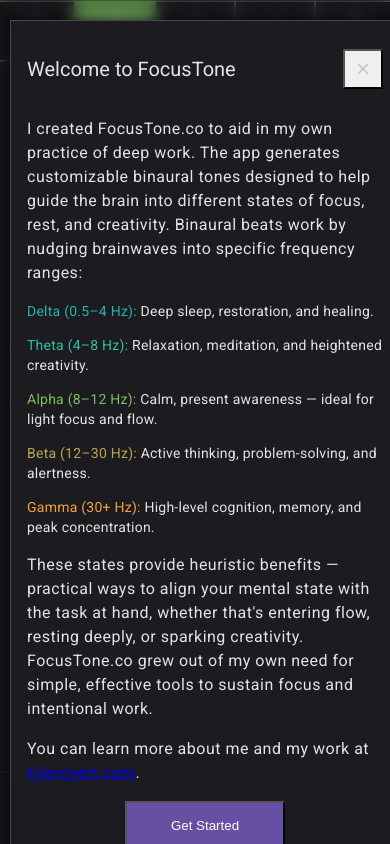
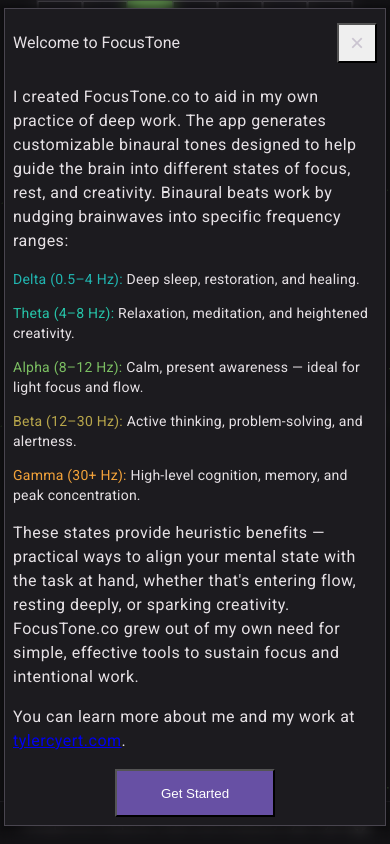
Before and after one commit to tylercyert/focustones, a React (Vite) app: page / in a window 390 px wide. Built offline with nearby package versions, Linux system fonts and the light colour scheme.

Commit message:
Fixed positioning errors and resonsiveness

```diff
--- a/src/App.tsx
+++ b/src/App.tsx
@@ -129,9 +129,9 @@
         backdropFilter: 'blur(8px)',
         borderTop: '1px solid #49454F',
         textAlign: 'center',
-        padding: '16px 24px',
-        fontSize: '14px',
-        lineHeight: '20px',
+        padding: '12px 16px',
+        fontSize: '13px',
+        lineHeight: '18px',
         fontWeight: 400,
         letterSpacing: '0.25px',
         color: '#CAC4D0'
@@ -200,7 +200,7 @@
                 {/* Carrier Frequency */}
                 <div className="mb-6">
                   <h4 className="md-title-medium text-on-surface-variant mb-3 text-center">Carrier Frequency</h4>
-                  <div className="flex gap-2 flex-wrap justify-center">
+                  <div className="flex gap-1 sm:gap-2 flex-wrap justify-center">
                     {[174, 220, 256, 320, 432].map((freq) => (
                       <button
                         key={freq}
@@ -210,7 +210,7 @@
                         }`}
                         style={{
                           minHeight: '44px',
-                          minWidth: '70px',
+                          minWidth: '60px',
                           backgroundColor: carrierHz === freq ? 'var(--md-sys-color-primary)' : 'transparent',
                           borderColor: carrierHz === freq ? 'var(--md-sys-color-primary)' : 'var(--md-sys-color-outline)',
                           color: carrierHz === freq ? 'white' : 'var(--md-sys-color-primary)'
@@ -225,7 +225,7 @@
                 {/* Brainwave Band Selector */}
                 <div className="mb-6">
                   <h4 className="md-title-medium text-on-surface-variant mb-3 text-center">Brainwave Band</h4>
-                  <div className="flex gap-2 flex-wrap justify-center">
+                  <div className="flex gap-1 sm:gap-2 flex-wrap justify-center">
                     {Object.entries(BAND_RANGES).map(([key, config]) => (
                       <button
                         key={key}
@@ -238,14 +238,25 @@
                           borderColor: band === key ? config.color : "var(--md-sys-color-outline)",
                           color: band === key ? "white" : "var(--md-sys-color-primary)",
                           minHeight: '44px',
-                          width: '80px'
+                          width: '70px'
                         }}
                       >
-                        {key === "delta" ? "δ Delta" :
-                         key === "theta" ? "θ Theta" :
-                         key === "alpha" ? "α Alpha" :
-                         key === "beta" ? "β Beta" :
-                         key === "gamma" ? "γ Gamma" : key}
+                        <div className="flex flex-col items-center">
+                          <div className="text-lg font-bold">
+                            {key === "delta" ? "δ" :
+                             key === "theta" ? "θ" :
+                             key === "alpha" ? "α" :
+                             key === "beta" ? "β" :
+                             key === "gamma" ? "γ" : key}
+                          </div>
+                          <div className="text-xs">
+                            {key === "delta" ? "Delta" :
+                             key === "theta" ? "Theta" :
+                             key === "alpha" ? "Alpha" :
+                             key === "beta" ? "Beta" :
+                             key === "gamma" ? "Gamma" : key}
+                          </div>
+                        </div>
                       </button>
                     ))}
                   </div>
--- a/src/components/SphereViz.tsx
+++ b/src/components/SphereViz.tsx
@@ -277,12 +277,33 @@
     }
     animate();
 
-    function onResize() {
-      if (!rendererRef.current || !cameraRef.current) return;
+    // Track previous dimensions to detect actual changes
+    let lastWidth = container.clientWidth;
+    let lastHeight = container.clientHeight;
+
+    // Define resize function that can access all necessary refs
+    const handleResize = () => {
+      if (!rendererRef.current || !cameraRef.current || !sceneRef.current) return;
 
       // Get the actual container dimensions
       const w = container.clientWidth;
       const h = container.clientHeight;
+
+      // Check if dimensions actually changed
+      if (w === lastWidth && h === lastHeight) {
+        return; // No change, skip resize
+      }
+
+      // Update stored dimensions
+      lastWidth = w;
+      lastHeight = h;
+
+      console.log('SphereViz dimensions changed:', {
+        oldWidth: lastWidth,
+        oldHeight: lastHeight,
+        newWidth: w,
+        newHeight: h
+      });
 
       // Update camera aspect ratio
       cameraRef.current.aspect = w / h;
@@ -291,7 +312,7 @@
       // Update renderer size
       rendererRef.current.setSize(w, h, false);
 
-      // Ensure camera is perfectly centered
+      // Ensure camera is perfectly centered and at correct distance
       const targetZ = computeTargetCameraZ(scaleRef.current);
       cameraRef.current.position.z = targetZ;
       cameraRef.current.position.x = 0;
@@ -299,22 +320,105 @@
       cameraRef.current.lookAt(0, 0, 0);
 
       // Force a render to update immediately
-      rendererRef.current.render(scene, camera);
-    }
+      rendererRef.current.render(sceneRef.current, cameraRef.current);
+
+      // Log resize for debugging (remove in production)
+      console.log('SphereViz resized:', { width: w, height: h, cameraZ: targetZ });
+    };
 
     // Use ResizeObserver for more reliable resize detection
-    const resizeObserver = new ResizeObserver(() => {
-      // Debounce resize events to avoid excessive calls
+    const resizeObserver = new ResizeObserver((entries) => {
+      // Log what ResizeObserver detected
+      entries.forEach(entry => {
+        console.log('ResizeObserver detected change:', {
+          contentRect: entry.contentRect,
+          borderBoxSize: entry.borderBoxSize,
+          contentBoxSize: entry.contentBoxSize
+        });
+      });
+
+      // Immediate resize for immediate feedback
+      handleResize();
+
+      // Debounced resize for performance optimization
       clearTimeout(resizeTimeout);
-      resizeTimeout = setTimeout(onResize, 16); // ~60fps
+      resizeTimeout = setTimeout(handleResize, 100);
     });
     resizeObserver.observe(container);
 
     // Also listen to window resize for compatibility
-    window.addEventListener("resize", onResize);
+    let lastViewportHeight = window.innerHeight;
+    let lastViewportWidth = window.innerWidth;
+
+    const handleWindowResize = () => {
+      console.log('Window resize event fired');
+
+      const currentHeight = window.innerHeight;
+      const currentWidth = window.innerWidth;
+      const heightChanged = currentHeight !== lastViewportHeight;
+      const widthChanged = currentWidth !== lastViewportWidth;
+
+      if (heightChanged) {
+        console.log('Viewport height changed:', { old: lastViewportHeight, new: currentHeight });
+        lastViewportHeight = currentHeight;
+
+        // Force container to update its dimensions
+        if (mountRef.current) {
+          mountRef.current.style.height = `${currentHeight}px`;
+          mountRef.current.style.width = `${currentWidth}px`;
+        }
+
+        // Force immediate resize for height changes
+        handleResize();
+      }
+
+      if (widthChanged) {
+        console.log('Viewport width changed:', { old: lastViewportWidth, new: currentWidth });
+        lastViewportWidth = currentWidth;
+      }
+
+      // Always do immediate resize for any resize event
+      handleResize();
+
+      // Debounced resize for performance
+      clearTimeout(resizeTimeout);
+      resizeTimeout = setTimeout(handleResize, 100);
+    };
+
+    window.addEventListener("resize", handleWindowResize);
+
+    // Handle orientation changes specifically
+    window.addEventListener("orientationchange", () => {
+      console.log('Orientation change detected');
+      // Wait for orientation change to complete, then resize
+      setTimeout(handleResize, 300);
+    });
+
+    // Listen for visual viewport changes (mobile keyboard, etc.)
+    let visualViewportListener: (() => void) | null = null;
+    if ('visualViewport' in window) {
+      const visualViewport = (window as any).visualViewport;
+      visualViewportListener = () => {
+        console.log('Visual viewport changed:', {
+          width: visualViewport.width,
+          height: visualViewport.height,
+          scale: visualViewport.scale
+        });
+
+        // Force container update
+        if (mountRef.current) {
+          mountRef.current.style.height = `${visualViewport.height}px`;
+          mountRef.current.style.width = `${visualViewport.width}px`;
+        }
+
+        // Force resize
+        handleResize();
+      };
+      visualViewport.addEventListener('resize', visualViewportListener);
+    }
 
     // Initial resize to ensure perfect centering after container is fully rendered
-    setTimeout(onResize, 100);
+    setTimeout(handleResize, 100);
 
     let resizeTimeout: number;
 
@@ -322,7 +426,15 @@
       cancelAnimationFrame(animationId);
       clearTimeout(resizeTimeout);
       resizeObserver.disconnect();
-      window.removeEventListener("resize", onResize);
+      window.removeEventListener("resize", handleWindowResize);
+      window.removeEventListener("orientationchange", handleResize);
+
+      // Clean up visual viewport listener
+      if (visualViewportListener && 'visualViewport' in window) {
+        const visualViewport = (window as any).visualViewport;
+        visualViewport.removeEventListener('resize', visualViewportListener);
+      }
+
       renderer.domElement.removeEventListener("pointermove", onPointerMove);
       renderer.domElement.removeEventListener("click", onClick);
       renderer.dispose();
@@ -355,6 +467,15 @@
     <div
       ref={mountRef}
       className="relative w-full h-full select-none"
+      style={{
+        width: '100vw',
+        height: '100vh',
+        position: 'fixed',
+        top: 0,
+        left: 0,
+        right: 0,
+        bottom: 0
+      }}
       role="button"
       aria-label="Binaural sphere visualizer. Click to play or stop."
       tabIndex={0}
--- a/src/components/WaveTypeSelector.tsx
+++ b/src/components/WaveTypeSelector.tsx
@@ -6,8 +6,8 @@
 
   return (
     <div className="absolute bottom-20 left-1/2 -translate-x-1/2 z-50 pointer-events-auto">
-      <div className="bg-surface/80 backdrop-blur-md p-4 border border-outline-variant shadow-lg">
-        <div className="flex gap-3 items-center">
+      <div className="bg-surface/80 backdrop-blur-md p-1 sm:p-3 md:p-4 border border-outline-variant shadow-lg">
+        <div className="flex gap-0.5 sm:gap-2 md:gap-3 items-center justify-center">
           {Object.entries(BAND_RANGES).map(([key, config]) => (
             <button
               key={key}
@@ -17,7 +17,7 @@
               }}
               className={`md-button ${
                 band === key ? "md-button-filled" : "md-button-outlined"
-              } flex-col items-center justify-center w-[80px] h-[60px]`}
+              } flex-col items-center justify-center w-[45px] h-[40px] sm:w-[60px] sm:h-[50px] md:w-[80px] md:h-[60px]`}
               style={{
                 backgroundColor: band === key ? config.color : "transparent",
                 borderColor: band === key ? config.color : "var(--md-sys-color-outline)",
@@ -26,28 +26,28 @@
               aria-label={`Select ${key} brainwave band (${config.min}-${config.max} Hz)`}
             >
               <div className="md-title-large mb-1">{config.color === "#21B5B0" ? "δ" : config.color === "#26C3A8" ? "θ" : config.color === "#7BBE62" ? "α" : config.color === "#B8A64B" ? "β" : "γ"}</div>
-              <div className="md-label-small">{key.charAt(0).toUpperCase() + key.slice(1)}</div>
+              <div className="md-label-small hidden sm:block">{key.charAt(0).toUpperCase() + key.slice(1)}</div>
             </button>
           ))}
 
           {/* Settings Button - matches exact styling of brainwave band buttons */}
           <button
             onClick={() => window.dispatchEvent(new CustomEvent('openSettings'))}
-            className="md-button md-button-outlined flex-col items-center justify-center w-[80px] h-[60px]"
+            className="md-button md-button-outlined flex-col items-center justify-center w-[45px] h-[40px] sm:w-[60px] sm:h-[50px] md:w-[80px] md:h-[60px]"
             aria-label="Open settings"
           >
             <div className="md-title-large mb-1">⚙</div>
-            <div className="md-label-small">Settings</div>
+            <div className="md-label-small hidden sm:block">Settings</div>
           </button>
 
           {/* About Button - matches exact styling of brainwave band buttons */}
           <button
             onClick={() => window.dispatchEvent(new CustomEvent('openAbout'))}
-            className="md-button md-button-outlined flex-col items-center justify-center w-[80px] h-[60px]"
+            className="md-button md-button-outlined flex-col items-center justify-center w-[45px] h-[40px] sm:w-[60px] sm:h-[50px] md:w-[80px] md:h-[60px]"
             aria-label="About FocusTone"
           >
             <div className="md-title-large mb-1">ℹ</div>
-            <div className="md-label-small">About</div>
+            <div className="md-label-small hidden sm:block">About</div>
           </button>
         </div>
       </div>
--- a/src/index.css
+++ b/src/index.css
@@ -151,6 +151,8 @@
   align-items: center !important;
   pointer-events: auto !important;
   backdrop-filter: blur(8px) !important;
+  padding: 16px !important;
+  box-sizing: border-box !important;
 }
 
 .settings-modal-content {
@@ -163,10 +165,11 @@
     0 var(--md-sys-elevation-level1) 2px 4px rgba(0, 0, 0, 0.12),
     0 var(--md-sys-elevation-level2) 4px 8px rgba(0, 0, 0, 0.12) !important;
   width: 560px !important;
-  max-width: 90vw !important;
+  max-width: calc(100vw - 32px) !important;
   position: relative !important;
   border: 1px solid var(--md-sys-color-outline-variant) !important;
   pointer-events: auto !important;
+  margin: auto !important;
 }
 
 .settings-modal-content .close-button {
@@ -197,34 +200,101 @@
 /* Mobile Responsive Settings */
 @media (max-width: 640px) {
   .settings-modal-overlay {
-    padding: 10px !important;
+    padding: 8px !important;
     align-items: flex-start !important;
-    padding-top: 20px !important;
+    padding-top: 16px !important;
   }
 
   .settings-modal-content {
     width: 100% !important;
-    max-width: 100% !important;
-    max-height: calc(100vh - 40px) !important;
+    max-width: calc(100vw - 16px) !important;
+    max-height: calc(100vh - 32px) !important;
     margin: 0 !important;
-    padding: 16px !important;
+    padding: 12px !important;
   }
 
   .settings-modal-content h3 {
-    font-size: 1.25rem !important;
-    line-height: 1.5rem !important;
+    font-size: 1.125rem !important;
+    line-height: 1.375rem !important;
   }
 
   .settings-modal-content h4 {
+    font-size: 0.875rem !important;
+    line-height: 1.125rem !important;
+  }
+
+  .settings-modal-content .md-button {
+    padding: 6px 8px !important;
+    font-size: 0.75rem !important;
+    min-height: 40px !important;
+    min-width: 50px !important;
+  }
+}
+
+/* Extra Small Mobile Responsive Settings */
+@media (max-width: 480px) {
+  .settings-modal-overlay {
+    padding: 4px !important;
+    padding-top: 8px !important;
+  }
+
+  .settings-modal-content {
+    padding: 8px !important;
+    max-width: calc(100vw - 8px) !important;
+    max-height: calc(100vh - 16px) !important;
+  }
+
+  .settings-modal-content h3 {
     font-size: 1rem !important;
     line-height: 1.25rem !important;
   }
 
+  .settings-modal-content h4 {
+    font-size: 0.75rem !important;
+    line-height: 1rem !important;
+  }
+
   .settings-modal-content .md-button {
-    padding: 8px 12px !important;
-    font-size: 0.875rem !important;
-    min-height: 44px !important;
-    min-width: 60px !important;
+    padding: 4px 6px !important;
+    font-size: 0.625rem !important;
+    min-height: 36px !important;
+    min-width: 45px !important;
+  }
+}
+
+/* Ultra Small Mobile Responsive Settings */
+@media (max-width: 360px) {
+  .settings-modal-overlay {
+    padding: 2px !important;
+    padding-top: 4px !important;
+  }
+
+  .settings-modal-content {
+    padding: 6px !important;
+    max-width: calc(100vw - 4px) !important;
+    max-height: calc(100vh - 8px) !important;
+  }
+
+  .settings-modal-content h3 {
+    font-size: 0.75rem !important;
+    line-height: 1rem !important;
+  }
+
+  .settings-modal-content h4 {
+    font-size: 0.5rem !important;
+    line-height: 0.75rem !important;
+  }
+
+  .settings-modal-content p {
+    font-size: 0.625rem !important;
+    line-height: 0.875rem !important;
+  }
+
+  .settings-modal-content .md-button {
+    padding: 2px 3px !important;
+    font-size: 0.375rem !important;
+    min-height: 28px !important;
+    min-width: 36px !important;
   }
 }
 
```
